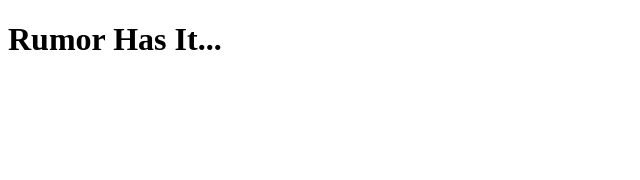
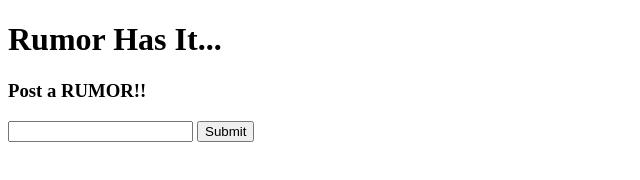
Before and after one commit to joshraiborde/rumor-has-it-frontend, a plain HTML site: page index.html in a window 1280 px wide. Shown: the whole page, without its empty margins (0-640 px from the left). Drawn offline with Linux system fonts and the light colour scheme.

```diff
--- a/index.html
+++ b/index.html
@@ -8,6 +8,17 @@
 </head>
 <body>
     <h1>Rumor Has It...</h1>
+
+    <div id="container">
+        <h3>Post a RUMOR!!</h3>
+        <form id="post-form">
+            <input type="text" id="post-input">
+            <input type="submit">
+        </form>
+        <ul id="post-list">
+
+        </ul>
+    </div>
     <script src="./src/index.js"></script>
 </body>
 </html>
```
